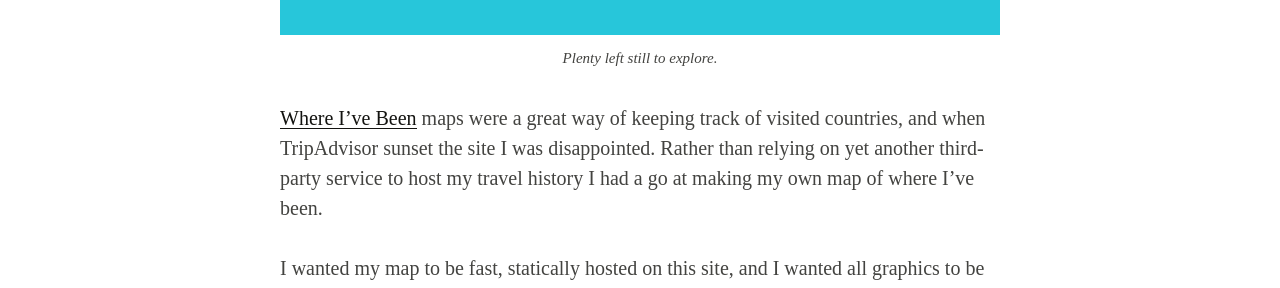
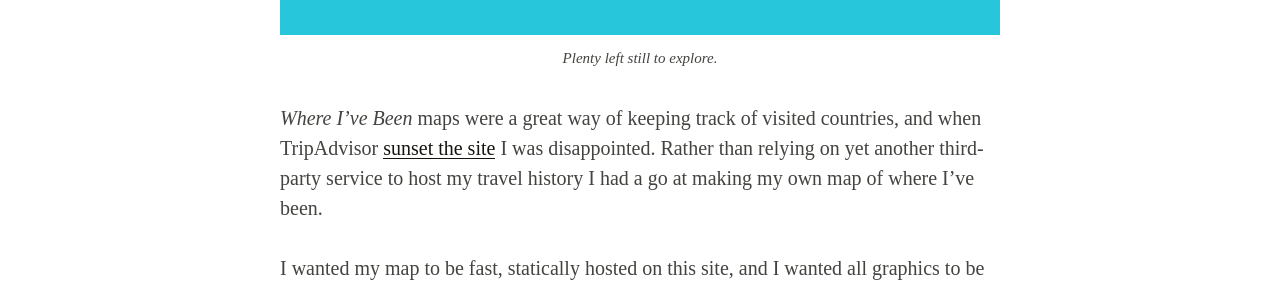
Before and after one commit to danleech/danleech.com, a Jekyll site: the page built from _posts/2015-02-19-visited-countries.md, in a window 1280 px wide. Shown: the part 835-1123 px from the top of the page. Built offline with Jekyll 4.4.1, drawn with Linux system fonts in a browser that asks for light colours; some web fonts are replaced; Markdown is read by kramdown in place of the engine named in the settings.

Commit message:
Moved link to reduce emphasis

```diff
--- a/_posts/2015-02-19-visited-countries.md
+++ b/_posts/2015-02-19-visited-countries.md
@@ -11,7 +11,7 @@ layout: post
     <figcaption>Plenty left still to explore.</figcaption>
 </figure>
 
-[Where I’ve Been](http://www.whereivebeen.com) maps were a great way of keeping track of visited countries, and when TripAdvisor sunset the site I was disappointed. Rather than relying on yet another third-party service to host my travel history I had a go at making my own map of where I’ve been.
+*Where I’ve Been* maps were a great way of keeping track of visited countries, and when TripAdvisor [sunset the site](http://www.whereivebeen.com) I was disappointed. Rather than relying on yet another third-party service to host my travel history I had a go at making my own map of where I’ve been.
 
 I wanted my map to be fast, statically hosted on this site, and I wanted all graphics to be vector-based. I used the excellent (albeit [Mercator](http://en.wikipedia.org/wiki/Mercator_projection)) SVG map of the world from [amCharts](http://www.amcharts.com/svg-maps), which includes country paths with two-letter country code IDs that make styling using CSS really easy. With the help of CloudFlare’s gzip compression the high-definition map weighs less than 500KB.
 
```
